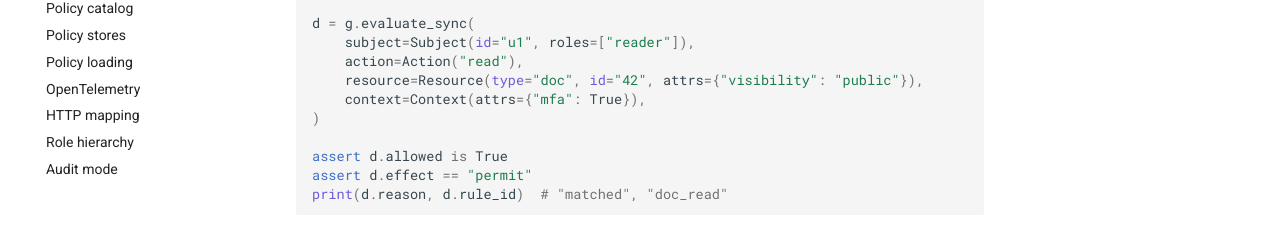
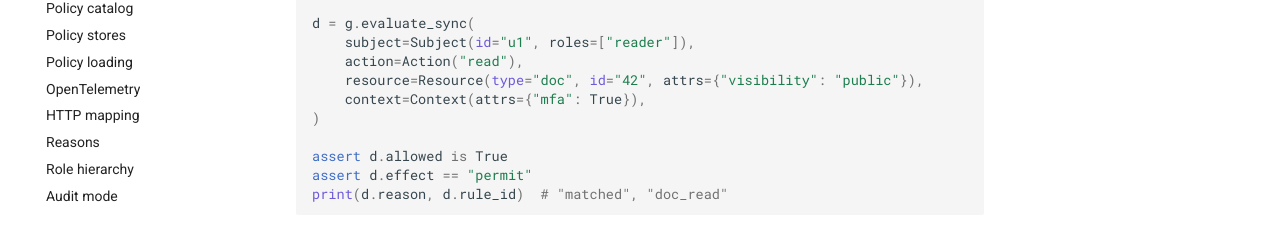
Before and after one commit to Cheater121/rbacx, an MkDocs documentation site: the page built from docs/index.md, in a window 1280 px wide and 900 px high, scrolled down 545 px. Shown: the part 639-891 px from the top of the window. Built offline with MkDocs 1.6.1 and Material for MkDocs 9.7.7, drawn with Linux system fonts in a browser that asks for light colours; comment, search, counter and statistics services are not loaded.

Commit message:
Docs: extend docs

```diff
--- a/mkdocs.yml
+++ b/mkdocs.yml
@@ -57,5 +57,6 @@ nav:
   - Policy loading: policy_loading.md
   - OpenTelemetry: otel_metrics.md
   - HTTP mapping: http_mapping.md
+  - Reasons: reasons.md
   - Role hierarchy: roles.md
   - Audit mode: audit_mode.md
```
